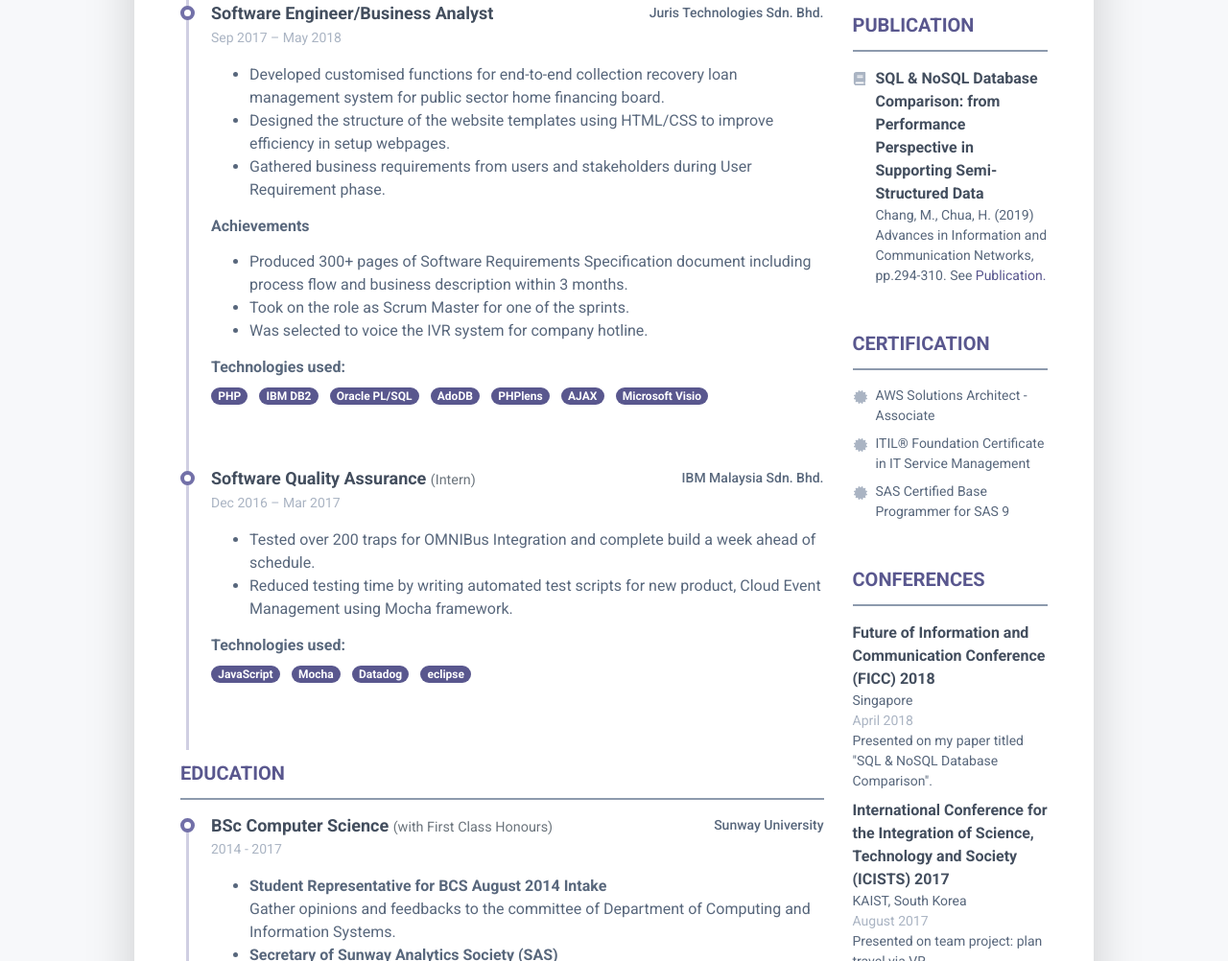
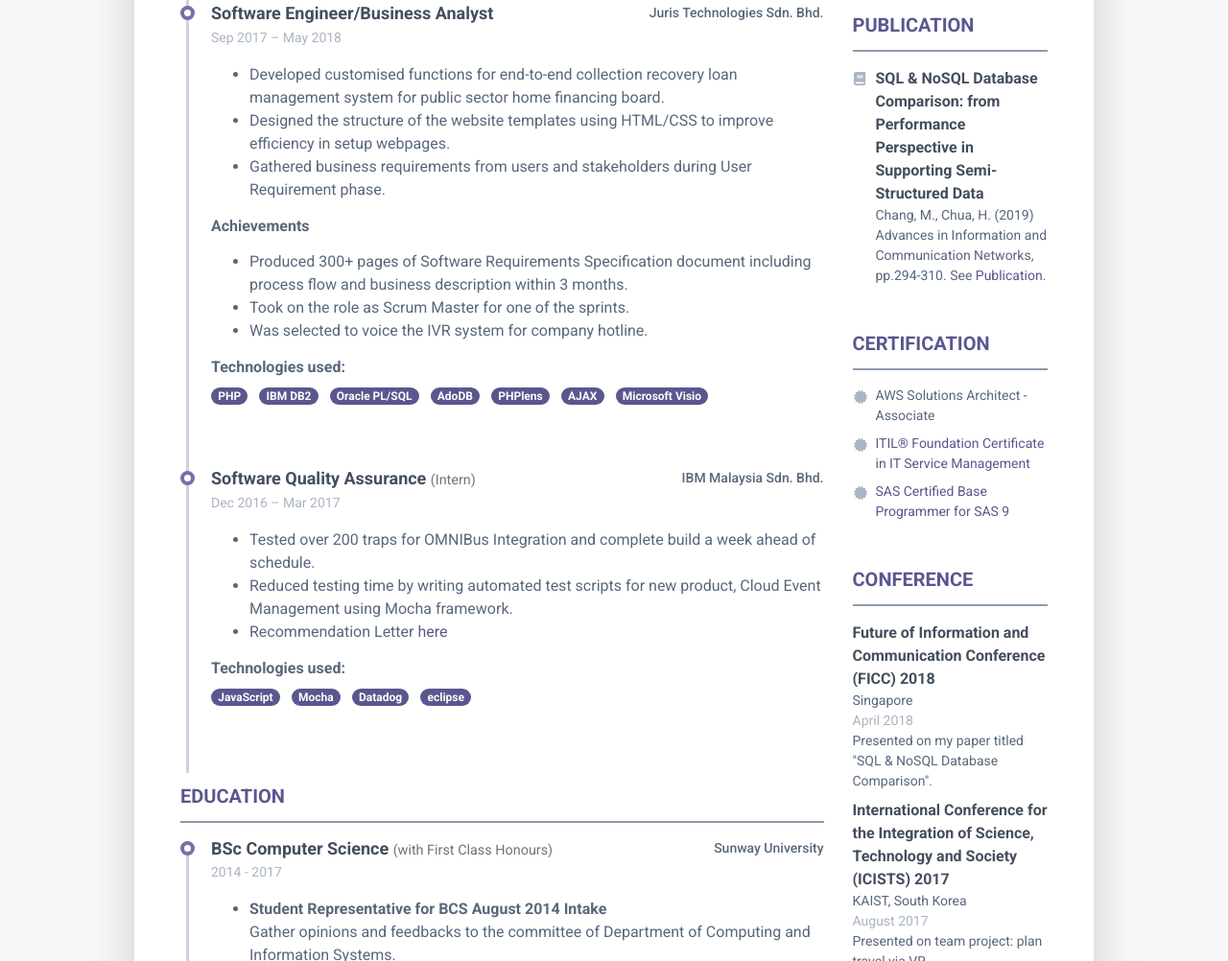
Before and after one commit to memilyc/memilyc.github.io, a plain HTML site: page index.html in a window 1280 px wide. Shown: the part 988-1990 px from the top of the page at 96% size. Drawn offline with Linux system fonts and the light colour scheme.

Commit message:
Update index.html

```diff
--- a/index.html
+++ b/index.html
@@ -155,6 +155,9 @@
 											    <li>Tested over 200 traps for OMNIBus Integration and complete build a week ahead of schedule.
 												</li>
 												<li>Reduced testing time by writing automated test scripts for new product, Cloud Event Management using Mocha framework.
+												</li>
+												<li>
+													Recommendation Letter <a href="https://www.slideshare.net/slideshow/embed_code/key/6NlfHhpK8yr4ku" target="_blank">here</a>
 												</li>
 											</ul></p>
 										    <h4 class="resume-timeline-item-desc-heading font-weight-bold">Technologies used:</h4>
@@ -318,17 +321,17 @@
 										</li>
 										<li class="mb-2 pl-4 position-relative">
 											<i class="resume-award-icon fas fa-certificate position-absolute" data-fa-transform="shrink-2"></i>
-											<div class="resume-award-desc">ITIL® Foundation Certificate in IT Service Management </div>
+											<div class="resume-award-desc"><a href="https://drive.google.com/file/d/0Bz0vc0d_7FxwU0NuZVdJMjU0Yi1PT0hnSE5kUExPNURkWm9v/view">ITIL® Foundation Certificate in IT Service Management</a> </div>
 										</li>
 										<li class="mb-2 pl-4 position-relative">
 											<i class="resume-award-icon fas fa-certificate position-absolute" data-fa-transform="shrink-2"></i>
-											<div class="resume-award-desc">SAS Certified Base Programmer for SAS 9</div>
+											<div class="resume-award-desc"><a href="https://www.youracclaim.com/badges/65cddd0d-b64d-4f7f-87f5-9fbda9637d2e/linked_in_profile">SAS Certified Base Programmer for SAS 9</a></div>
 										</li>
 									</ul>
 								</div>
 						</section><!--//certification-section-->
 						<section class="resume-section education-section mb-5">
-						    <h2 class="resume-section-title text-uppercase font-weight-bold pb-3 mb-3">Conferences</h2>
+						    <h2 class="resume-section-title text-uppercase font-weight-bold pb-3 mb-3">Conference</h2>
 						    <div class="resume-section-content">
 							    <ul class="list-unstyled">
 								    <li class="mb-2">
```
